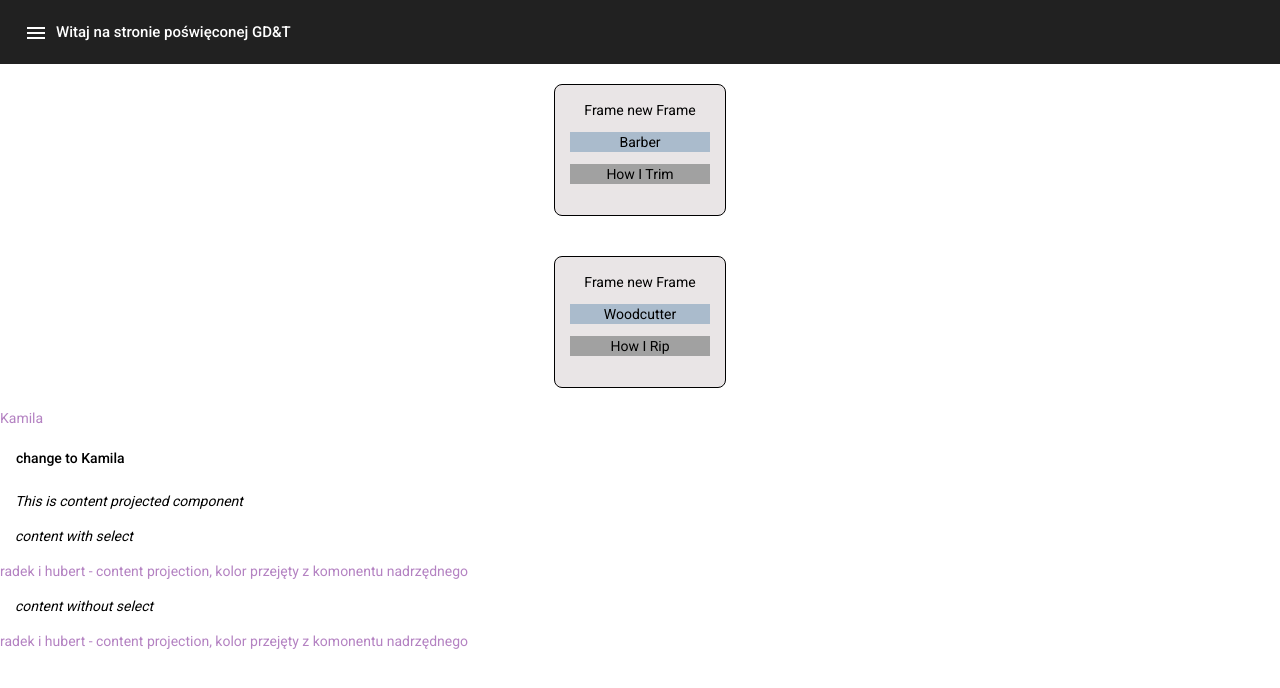
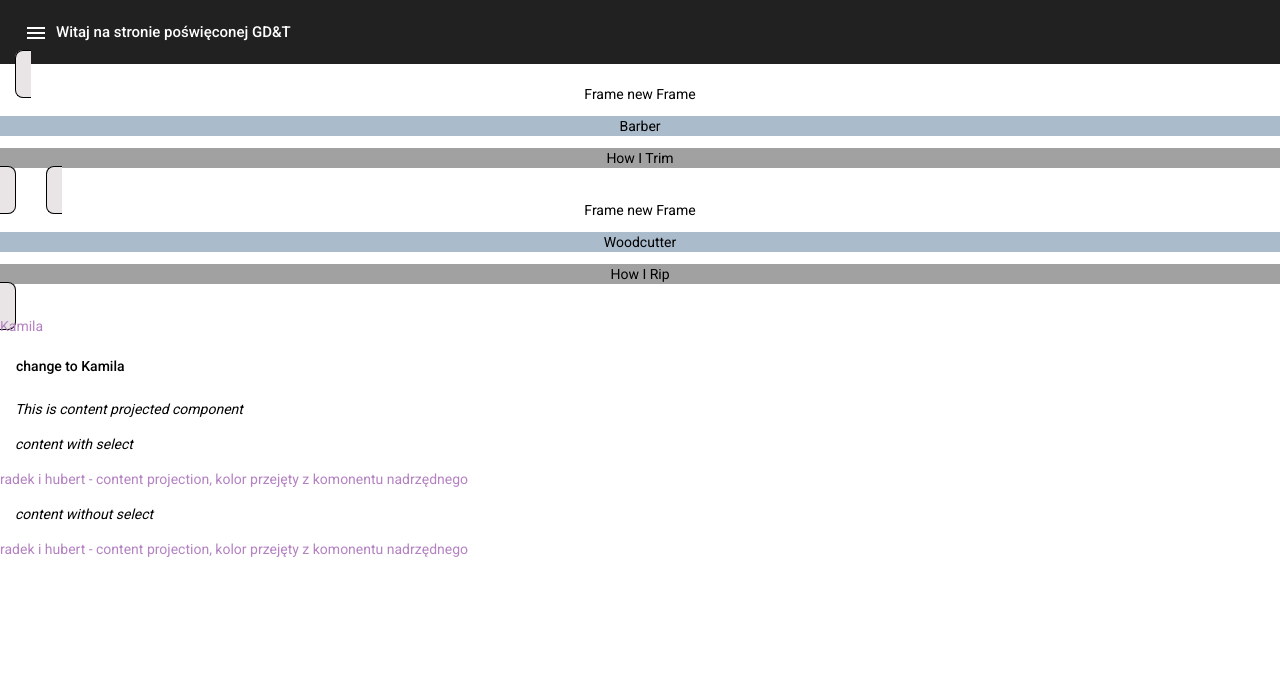
Before and after one commit to radek-czcz/angularApps, an Angular app: page / in a window 1280 px wide. Shown: the top 688 px of the page. Built offline with nearby package versions, Linux system fonts and the light colour scheme.

Commit message:
ngFor from shorthand-form to explicit transformed, but styling not ok

```diff
--- a/src/app/components/mainComponents/main-content/main-content.component.html
+++ b/src/app/components/mainComponents/main-content/main-content.component.html
@@ -1,7 +1,11 @@
-<div class = "welcome-m" *ngFor="let runner of someText">
+<!--<div class = "welcome-m" *ngFor="let runner of someText">
    <frame-comp [someText] = runner>
    </frame-comp>
-</div>
+</div>-->
+<ng-template ngFor let-runner [ngForOf]="someText">
+  <frame-comp [someText] = runner>
+  </frame-comp>
+</ng-template>
 <ng-template [ngIf]="!condition1" #temp1>
   <p>Radek</p>
 </ng-template>
```
